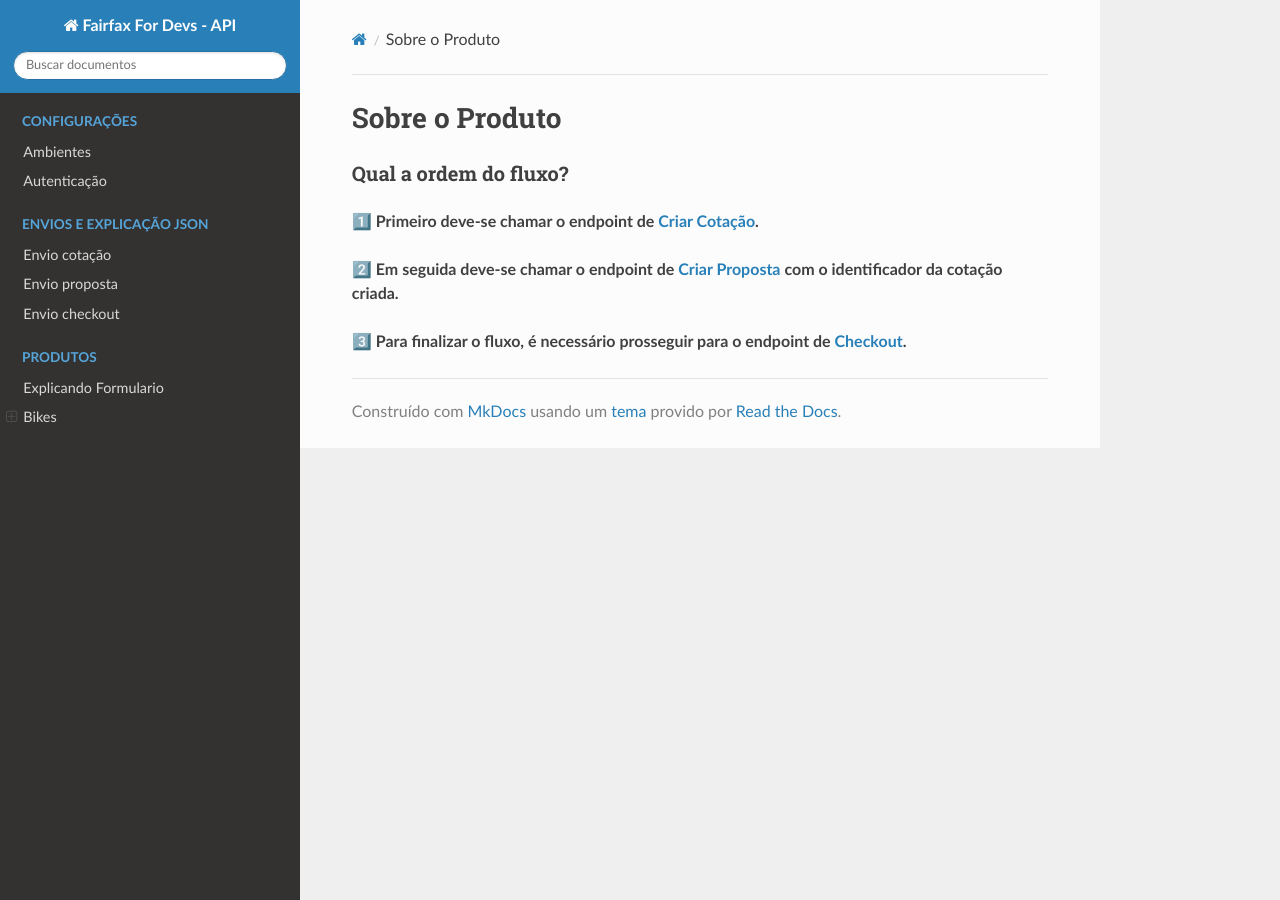
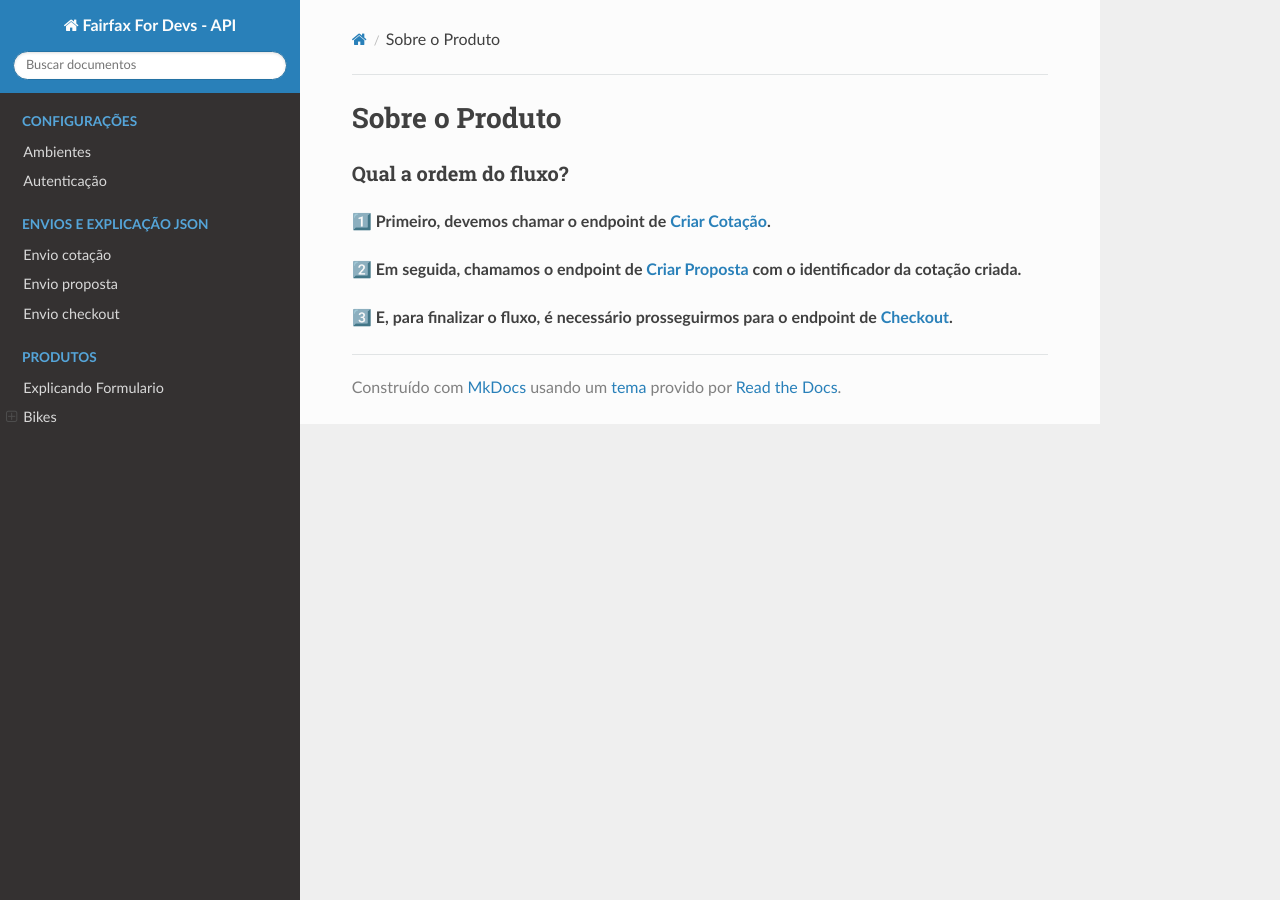
Before and after one commit to trinca137/ff-for-devs-docs, an MkDocs documentation site: the page built from docs/produtos/bike/fluxo-produto.md, in a window 1280 px wide. Built offline with MkDocs 1.6.1, drawn with Linux system fonts in a browser that asks for light colours; nearby versions of some CDN libraries.

Commit message:
correcao texto produto

```diff
--- a/docs/produtos/bike/fluxo-produto.md
+++ b/docs/produtos/bike/fluxo-produto.md
@@ -3,12 +3,12 @@
 ### Qual a ordem do fluxo?
 
 
-1️⃣ **Primeiro deve-se chamar o endpoint de [Criar Cotação](/produtos/bike/criar-cotacao/).**
+1️⃣ **Primeiro, devemos chamar o endpoint de [Criar Cotação](/produtos/bike/criar-cotacao/).**
 
 
 
-2️⃣ **Em seguida deve-se chamar o endpoint de [Criar Proposta](/produtos/bike/criar-proposta/) com o identificador da cotação criada.**
+2️⃣ **Em seguida, chamamos o endpoint de [Criar Proposta](/produtos/bike/criar-proposta/) com o identificador da cotação criada.**
 
 
 
-3️⃣ **Para finalizar o fluxo, é necessário prosseguir para o endpoint de [Checkout](/produtos/bike/realizar-checkout/).**
+3️⃣ **E, para finalizar o fluxo, é necessário prosseguirmos para o endpoint de [Checkout](/produtos/bike/realizar-checkout/).**
```
